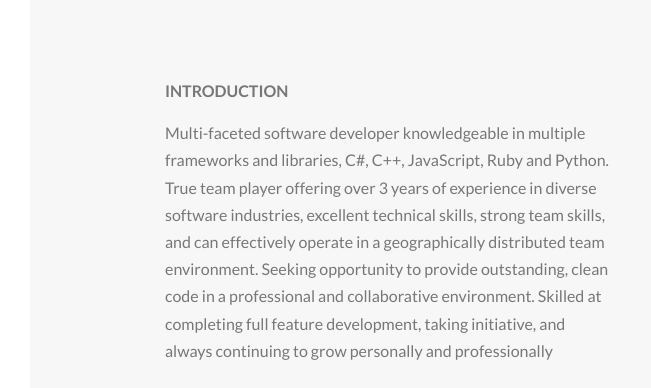
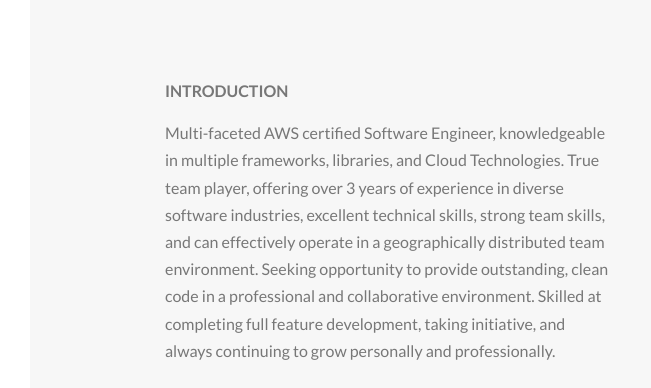
Before and after one commit to Femi-lawal/femi-lawal.github.io, a website: page index.html in a window 1280 px wide. Shown: the part 912-1300 px from the top of the page, 0-651 px from the left. Drawn offline with nearby package versions, Linux system fonts and the light colour scheme.

Commit message:
reworded introduction

```diff
--- a/index.html
+++ b/index.html
@@ -45,9 +45,9 @@
         <div class="col-1-of-2">
           <h3 class="heading-tertiary u-margin-bottom-small">Introduction</h3>
           <p class="paragraph">
-            Multi-faceted software developer knowledgeable in multiple frameworks and libraries, C#, C++, JavaScript, Ruby and Python. True team player offering over 3 years of experience in diverse software industries, excellent technical skills, strong team skills,
+            Multi-faceted AWS certified Software Engineer, knowledgeable in multiple frameworks, libraries, and Cloud Technologies. True team player, offering over 3 years of experience in diverse software industries, excellent technical skills, strong team skills,
             and can effectively operate in a geographically distributed team environment. Seeking opportunity to provide outstanding, clean code in a professional and collaborative environment. Skilled at completing full feature development, taking initiative,
-            and always continuing to grow personally and professionally
+            and always continuing to grow personally and professionally.
           </p>
           <!-- <h3 class="heading-tertiary u-margin-bottom-small">An Agile Collaborator</h3>
                     <p class="paragraph">
```
